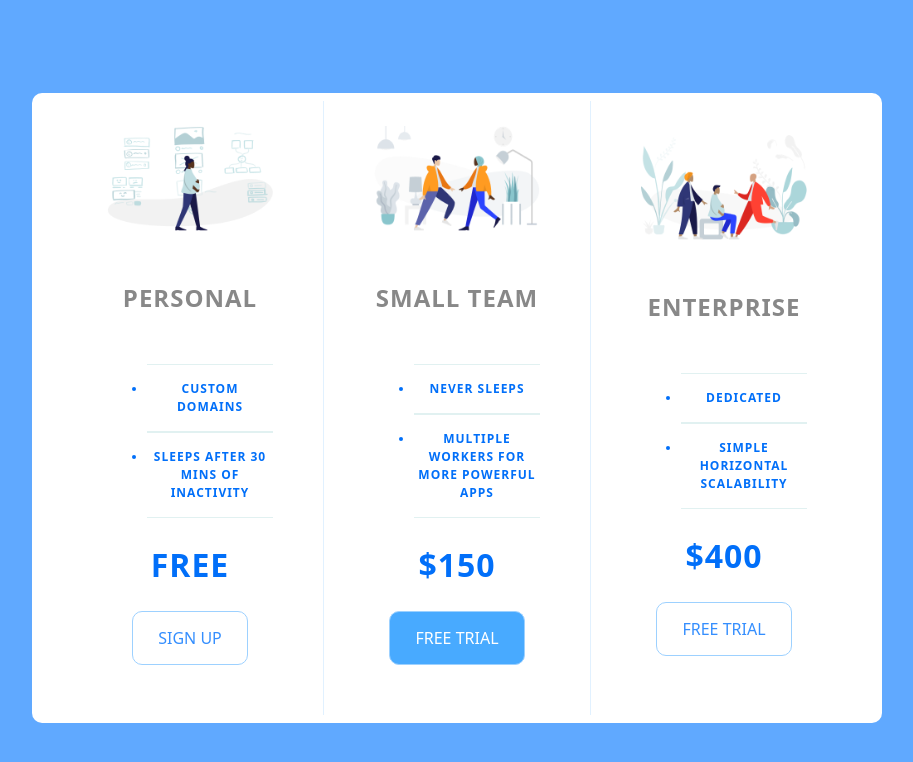
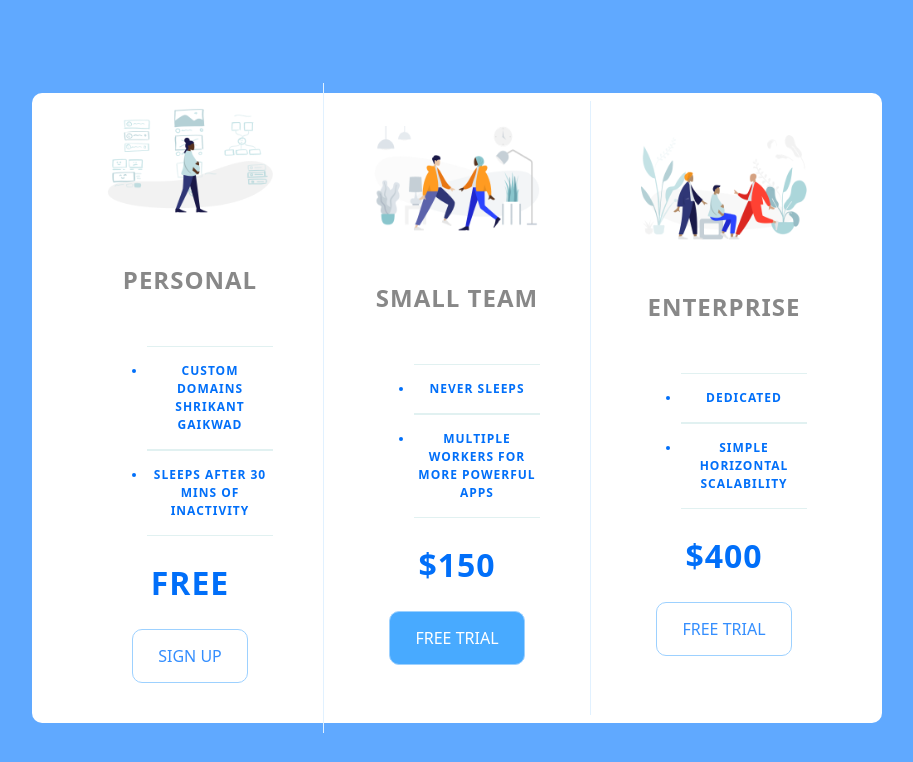
Before and after one commit to Shrikant06112002/CandyProject, a plain HTML site: page index.html in a window 1280 px wide. Shown: the whole page, without its empty margins (183-1096 px from the left). Drawn offline with Linux system fonts and the light colour scheme.

Commit message:
udpate index.html

```diff
--- a/index.html
+++ b/index.html
@@ -17,7 +17,7 @@
 
             <h2 class="pricing-header">Personal</h2>
             <ul class="pricing-features">
-                <li class="pricing-features-item">Custom domains</li>
+                <li class="pricing-features-item">Custom domains shrikant gaikwad</li>
                 <li class="pricing-features-item">Sleeps after 30 mins of inactivity</li>
             </ul>
             <span class="pricing-price">Free</span>
```
